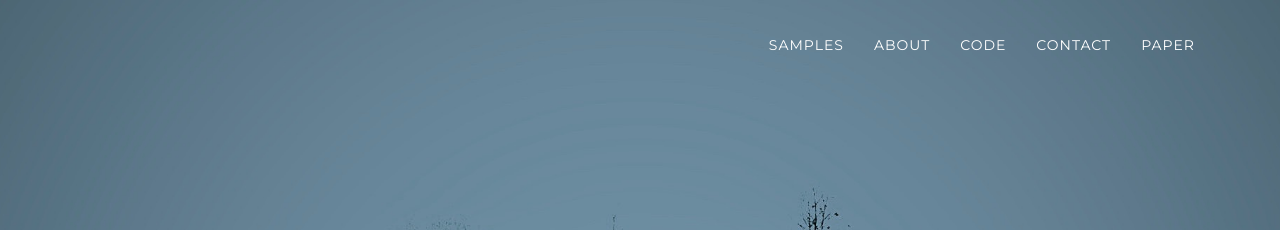
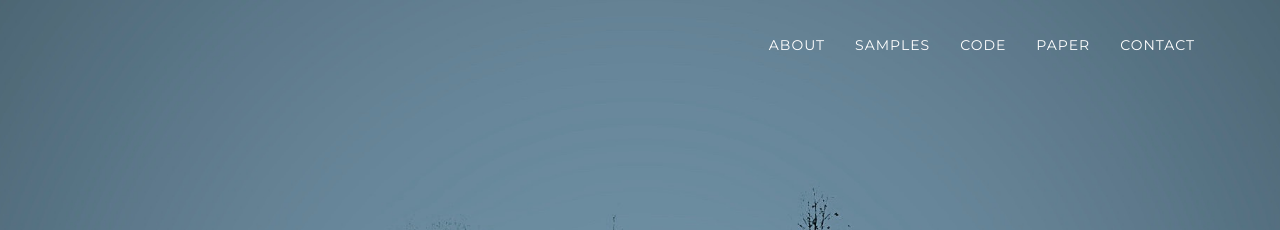
Before and after one commit to code-Assasin/website_little_fog, a Jekyll site: the page built from index.html, in a window 1280 px wide and 900 px high. Shown: the top 230 px of the window. Built offline with Jekyll 4.4.1, drawn with Linux system fonts in a browser that asks for light colours.

Commit message:
order of nav bar

```diff
--- a/_includes/nav.html
+++ b/_includes/nav.html
@@ -17,20 +17,20 @@
                     <li class="hidden">
                         <a href="#page-top"></a>
                     </li>
+                     <li>
+                        <a class="page-scroll" href="#about">About</a>
+                    </li>
                     <li>
                         <a class="page-scroll" href="#download">Samples</a>
-                    </li>
-                    <li>
-                        <a class="page-scroll" href="#about">About</a>
                     </li>
                     <li>
                         <a class="page-scroll" href="#code">Code</a>
                     </li>
                     <li>
-                        <a class="page-scroll" href="#contact">Contact</a>
+                        <a class="page-scroll" href="">Paper</a>
                     </li>
                     <li>
-                        <a class="page-scroll" href="">Paper</a>
+                        <a class="page-scroll" href="#contact">Contact</a>
                     </li>
                 </ul>
             </div>
```
